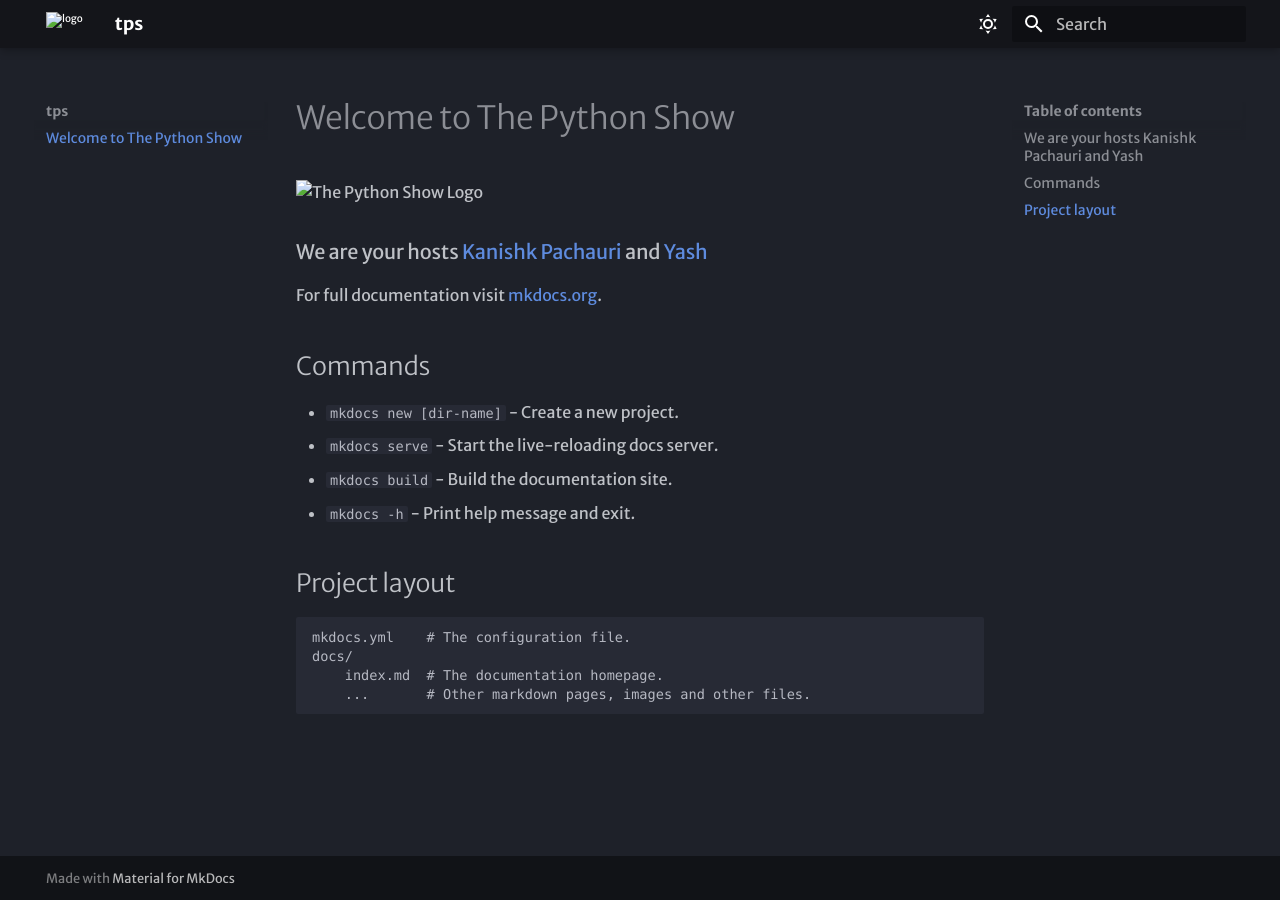
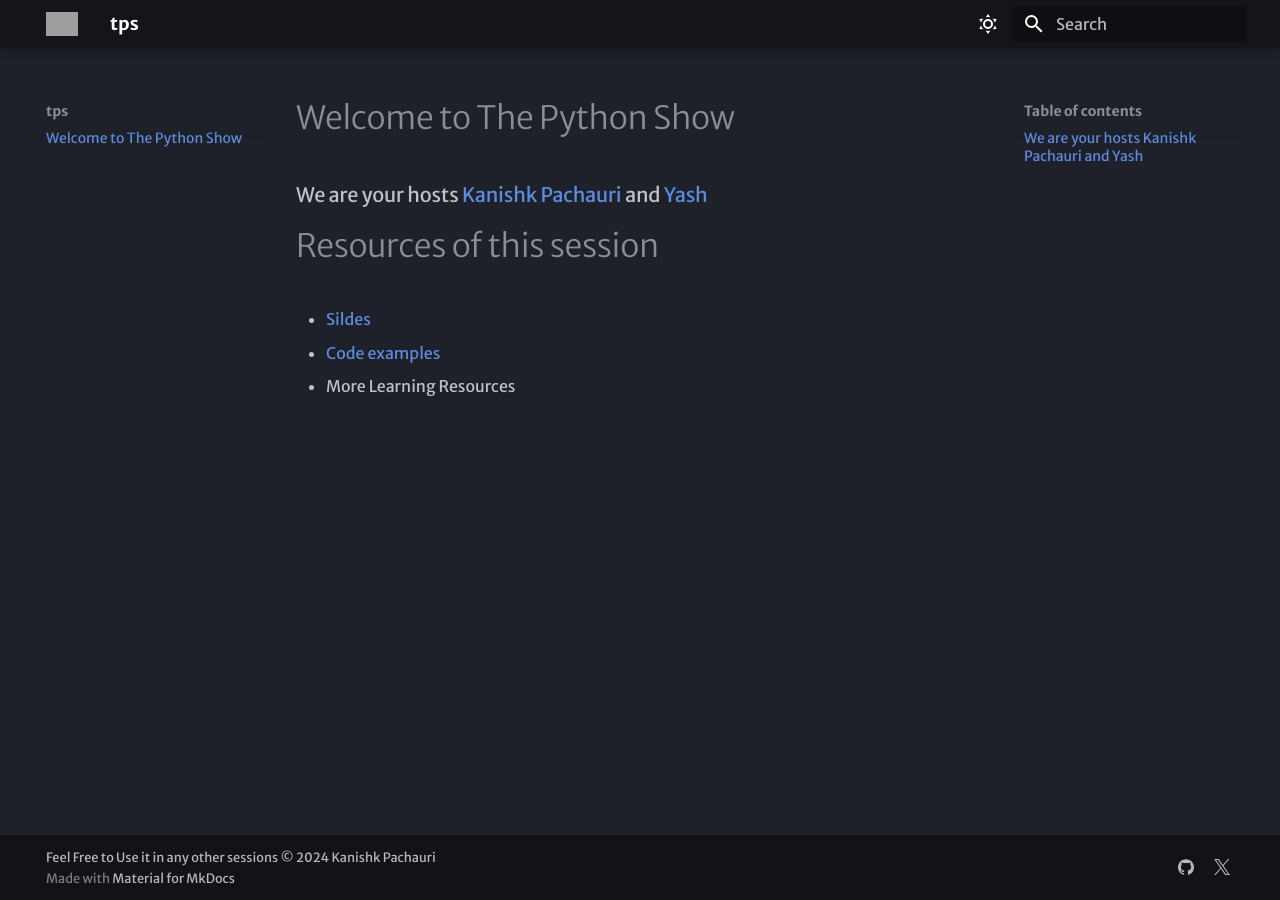
Before and after one commit to Mr-Sunglasses/the-python-show, an MkDocs documentation site: the page built from docs/index.md, in a window 1280 px wide. Built offline with MkDocs 1.6.1 and Material for MkDocs 9.7.7, drawn with Linux system fonts in a browser that asks for light colours; some web fonts are replaced; grey boxes are pictures that could not be loaded.

Commit message:
feat: Added Examples

```diff
--- a/docs/index.md
+++ b/docs/index.md
@@ -1,21 +1,10 @@
 # Welcome to The Python Show
-
-![The Python Show Logo](.logo/tps_logo.png)
 
 ### We are your hosts [Kanishk Pachauri](https://github.com/Mr-Sunglasses) and [Yash](https://github.com/YashRaj1506)
 
-For full documentation visit [mkdocs.org](https://www.mkdocs.org).
 
-## Commands
+# Resources of this session
 
-* `mkdocs new [dir-name]` - Create a new project.
-* `mkdocs serve` - Start the live-reloading docs server.
-* `mkdocs build` - Build the documentation site.
-* `mkdocs -h` - Print help message and exit.
-
-## Project layout
-
-    mkdocs.yml    # The configuration file.
-    docs/
-        index.md  # The documentation homepage.
-        ...       # Other markdown pages, images and other files.
+- [Sildes]()
+- [Code examples]()
+- More Learning Resources
--- a/mkdocs.yml
+++ b/mkdocs.yml
@@ -1,7 +1,7 @@
 site_name: tps
 site_url: https://tps.fosscu.org
 theme:
-  logo: tps_logo.png
+  logo: https://image.similarpng.com/very-thumbnail/2021/12/Python-programming-logo-on-transparent-background-PNG.png
   features:
     - navigation.footer
   name: material
@@ -42,3 +42,12 @@ markdown_extensions:
         - name: mermaid
           class: mermaid
           format: !!python/name:pymdownx.superfences.fence_code_format
+
+extra:
+  social:
+    - icon: simple/github
+      link: https:/github.com/Mr-Sunglasses
+    - icon: simple/x
+      link: https://x.com/itsKanishkP
+
+copyright: Feel Free to Use it in any other sessions &copy; 2024 Kanishk Pachauri
```
Also changed, not shown: 4 other files.
